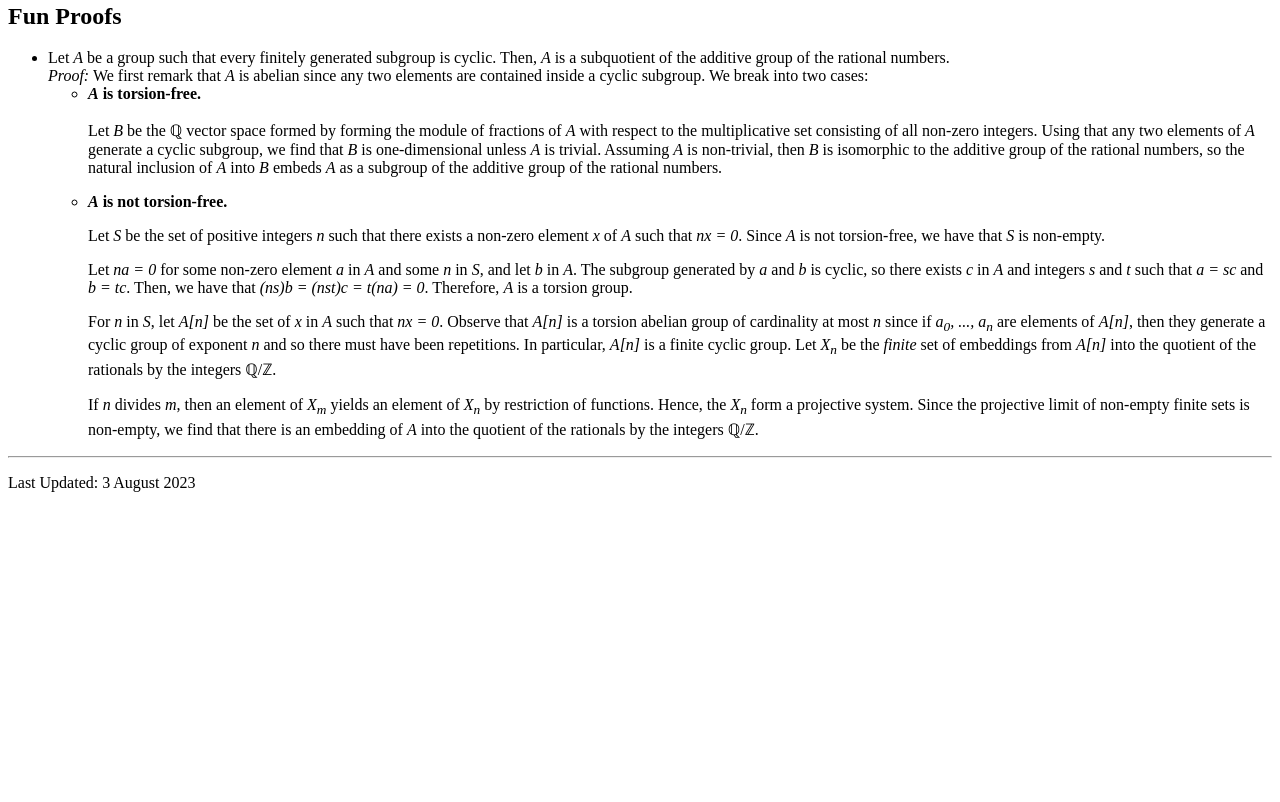
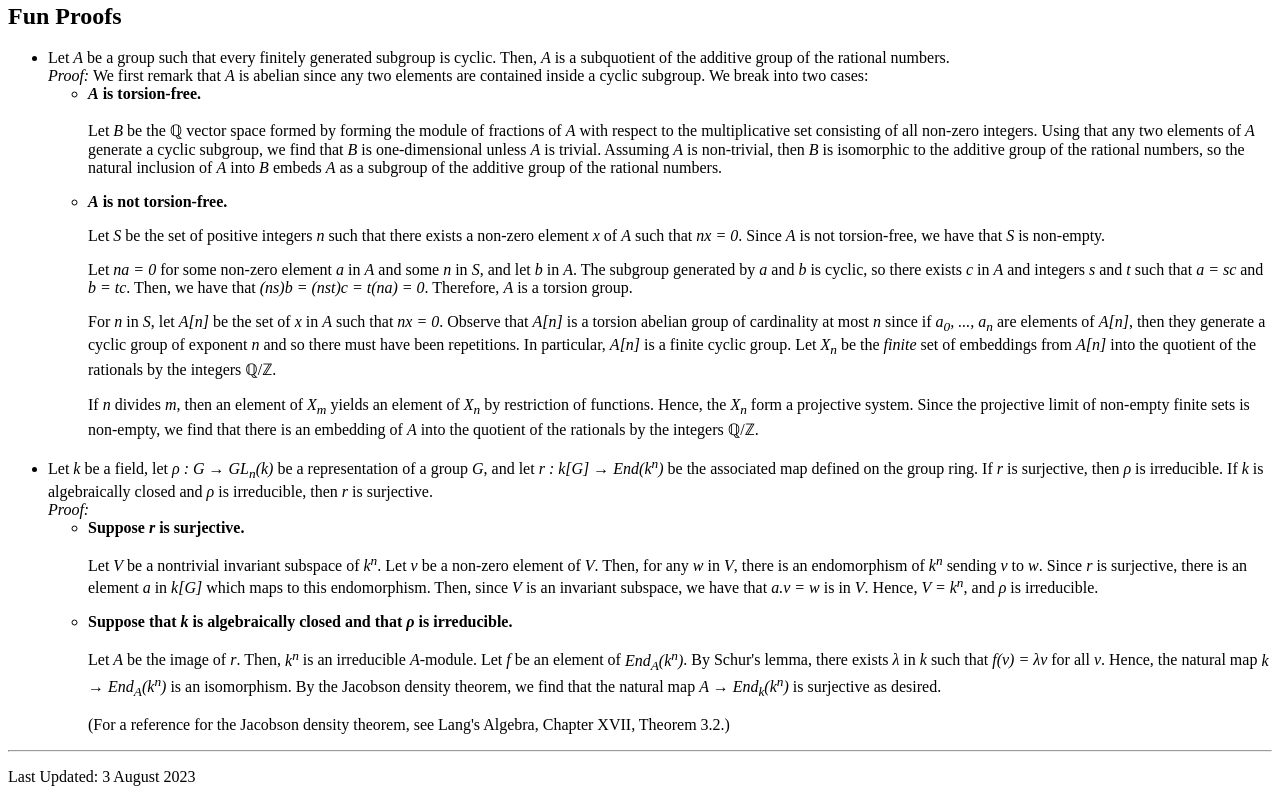
Before and after one commit to wiljanen/wiljanen.github.io, a plain HTML site: page index.html in a window 1280 px wide. Shown: the part 529-1331 px from the top of the page. Before the commit the page ends 1037 px from the top, so only its background shows below. Drawn offline with Linux system fonts and the light colour scheme.

Commit message:
Update index.html

```diff
--- a/index.html
+++ b/index.html
@@ -84,6 +84,22 @@
 	</ul>
 	</div>
 	</li>
+	<li>
+	Let <em>k</em> be a field, let <em>&rho; : G &rarr; GL<sub>n</sub>(k)</em> be a representation of a group <em>G</em>, and let <em>r : k[G] &rarr; End(k<sup>n</sup>)</em> be the associated map defined on the group ring. If <em>r</em> is surjective, then <em>&rho;</em> is irreducible. If <em>k</em> is algebraically closed and <em>&rho;</em> is irreducible, then <em>r</em> is surjective.
+	<div>
+	<em>Proof:</em>
+	<ul>
+		<li>
+		<strong>Suppose <em>r</em> is surjective.</strong>
+		<p>Let <em>V</em> be a nontrivial invariant subspace of <em>k<sup>n</sup></em>. Let <em>v</em> be a non-zero element of <em>V</em>. Then, for any <em>w</em> in <em>V</em>, there is an endomorphism of <em>k<sup>n</sup></em> sending <em>v</em> to <em>w</em>. Since <em>r</em> is surjective, there is an element <em>a</em> in <em>k[G]</em> which maps to this endomorphism. Then, since <em>V</em> is an invariant subspace, we have that <em>a.v = w</em> is in <em>V</em>. Hence, <em>V = k<sup>n</sup></em>, and <em>&rho;</em> is irreducible.</p>
+		</li>
+		<li>
+		<strong>Suppose that <em>k</em> is algebraically closed and that <em>&rho;</em> is irreducible.</strong>
+		<p>Let <em>A</em> be the image of <em>r</em>. Then, <em>k<sup>n</sup></em> is an irreducible <em>A</em>-module. Let <em>f</em> be an element of <em>End<sub>A</sub>(k<sup>n</sup>)</em>. By Schur's lemma, there exists <em>&lambda;</em> in <em>k</em> such that <em>f(v) = &lambda;v</em> for all <em>v</em>. Hence, the natural map <em>k &rarr; End<sub>A</sub>(k<sup>n</sup>)</em> is an isomorphism. By the Jacobson density theorem, we find that the natural map <em>A &rarr; End<sub>k</sub>(k<sup>n</sup>)</em> is surjective as desired.</p> <p>(For a reference for the Jacobson density theorem, see Lang's Algebra, Chapter XVII, Theorem 3.2.)</p>
+		</li>
+	</ul>
+	</div>
+	</li>
 </ul>
 </section>
 </main>
```
